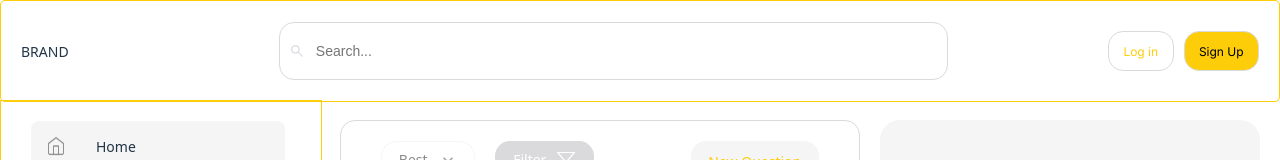
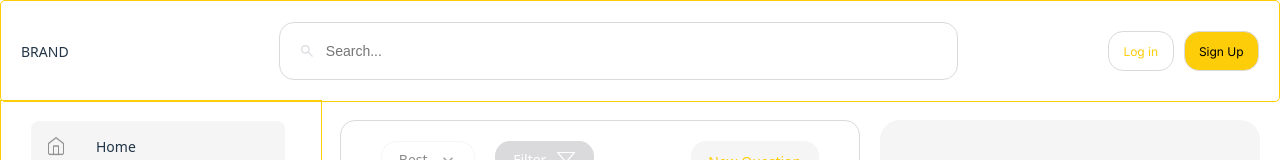
Before and after one commit to bryanvela98/dalOverflow, a React (Vite) app in the folder dal-overflow-v1/: page / in a window 1280 px wide. Shown: the top 160 px of the page. Built offline with nearby package versions, Linux system fonts and the light colour scheme.

Commit message:
Fixed search bar

```diff
--- a/dal-overflow-v1/src/App.css
+++ b/dal-overflow-v1/src/App.css
@@ -47,7 +47,7 @@
 
 .search-bar input {
   width: 100%;
-  padding: 8px 12px 8px 36px; /* left padding leaves room for the icon */
+  padding: 8px 12px 8px 46px; /* left padding leaves room for the icon */
   border: 1px solid #dadadc;
   border-radius: 15px;
   color: DADADC;
@@ -64,6 +64,7 @@
   width: 16px;
   height: 16px;
   opacity: 0.6;
+  margin: 0px 0px 0px 10px;
   pointer-events: none; /* so clicking doesn’t block the input */
 }
 
```
